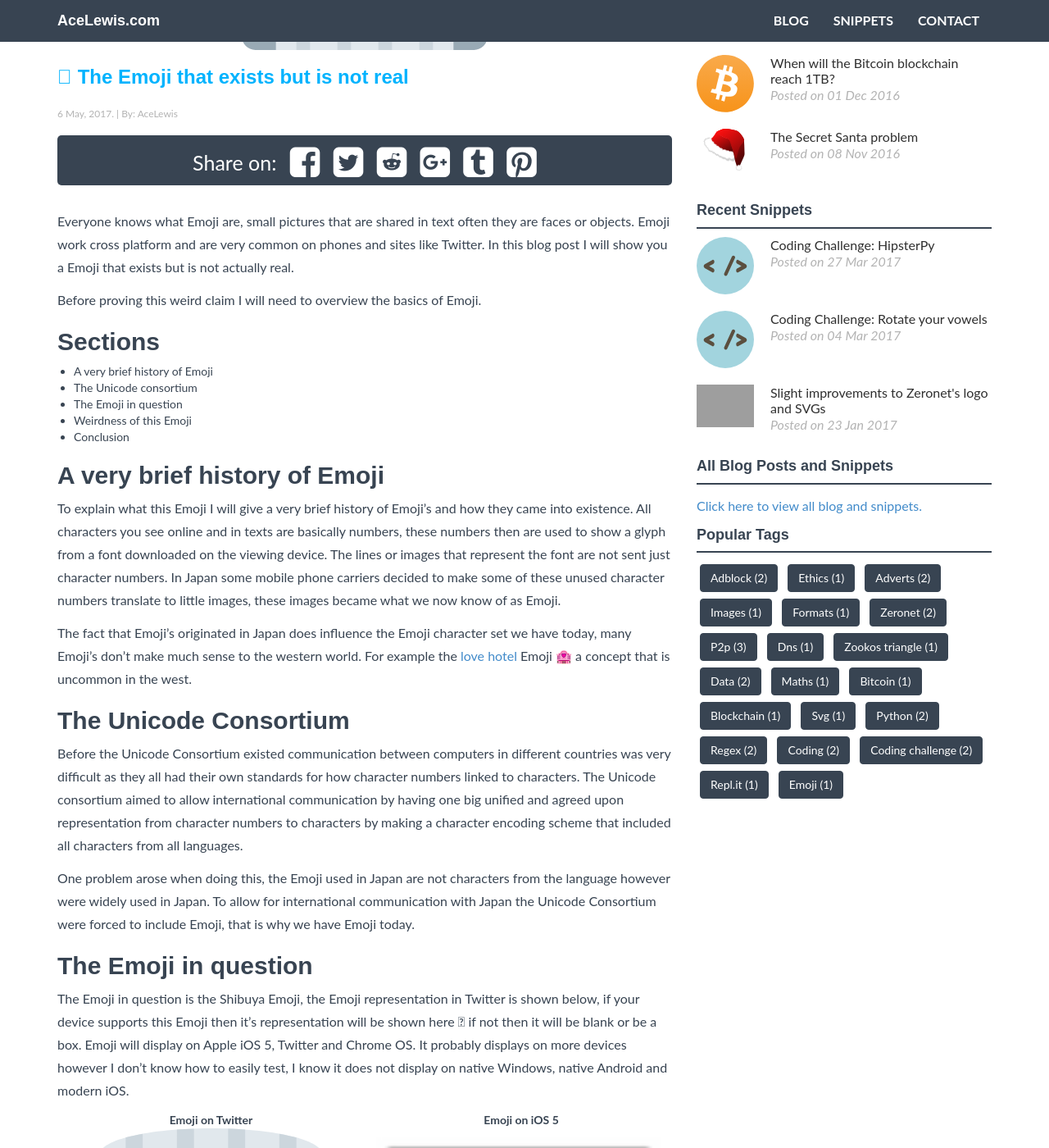
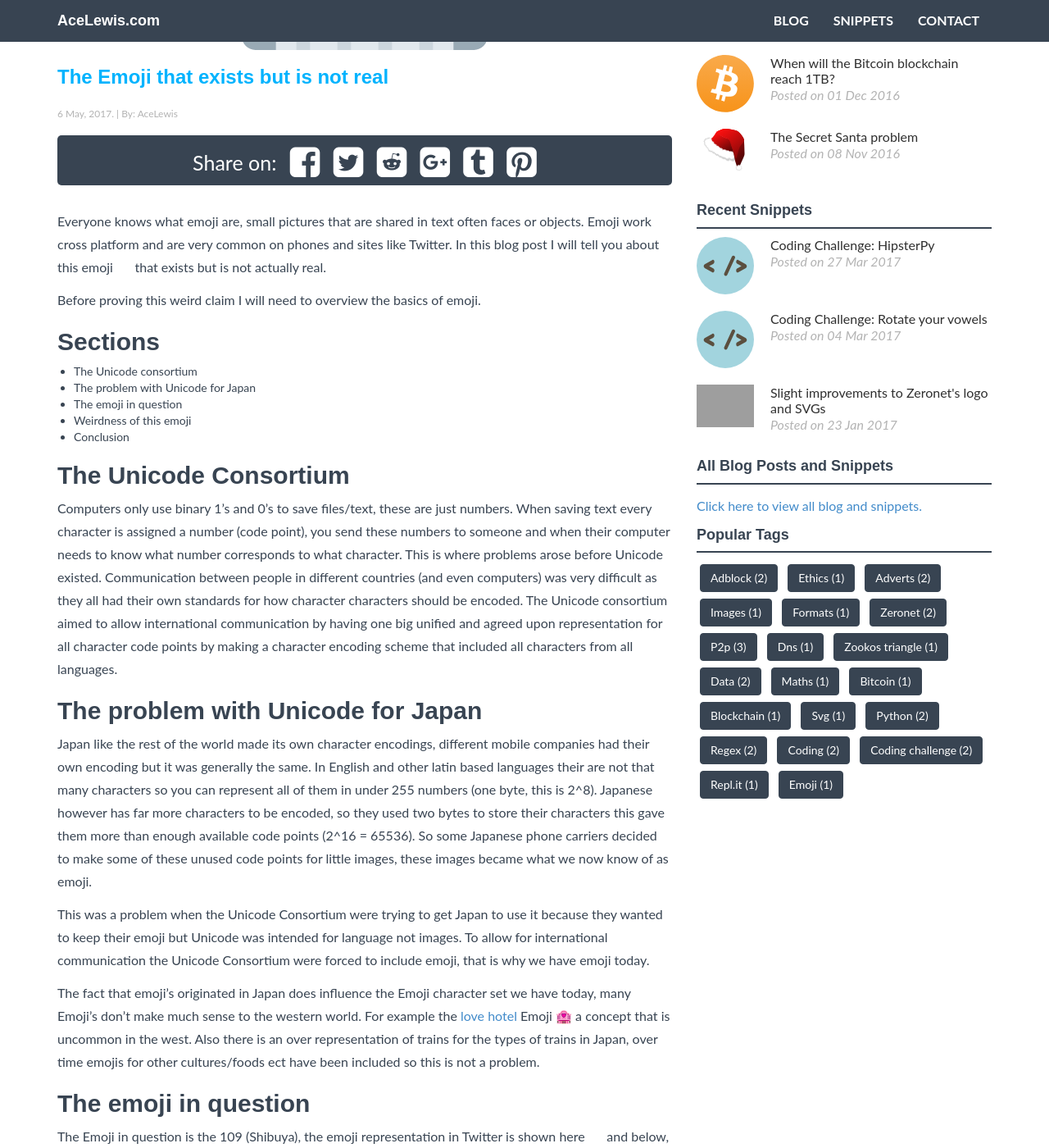
Before and after one commit to AceLewis/AceLewis.github.io, a Jekyll site: the page built from _posts/blog/2017-05-06-the-emoji-that-exists-but-is-not-real.markdown, in a window 1280 px wide and 1400 px high, scrolled down 370 px. Shown: the whole window at 82% size. Built offline with Jekyll 4.4.1, drawn with Linux system fonts in a browser that asks for light colours; nearby versions of some CDN libraries; emoji names are drawn with the system emoji font; comment, search, counter and statistics services are not loaded; some of the changed text lies outside the part shown; grey boxes are pictures that could not be loaded.

Commit message:
update The Emoji that exists but is not real

```diff
--- a/_includes/js.html
+++ b/_includes/js.html
@@ -1,6 +1,7 @@
 <script src="https://ajax.googleapis.com/ajax/libs/jquery/1.11.0/jquery.min.js"></script>
 <script src="{{ "/assets/js/bootstrap.min.js" | prepend: site.baseurl }}"></script>
 <script src="{{ "/assets/js/jquery.isotope.min.js" | prepend: site.baseurl }}"></script>
+
 {% if site.analytics %}
 <script>
   (function(i,s,o,g,r,a,m){i['GoogleAnalyticsObject']=r;i[r]=i[r]||function(){
--- a/_posts/blog/2016-01-03-the-pros-and-cons-of-github.markdown
+++ b/_posts/blog/2016-01-03-the-pros-and-cons-of-github.markdown
@@ -12,7 +12,7 @@
 - Development
 
 img: github-octocat.png
-thumb: github.png
+thumb: github.svg
 ---
 
 This website will be cooler in the future as I have things planned to post on it but for now these test posts will showcase what the website will look like.
--- a/_posts/blog/2017-05-06-the-emoji-that-exists-but-is-not-real.markdown
+++ b/_posts/blog/2017-05-06-the-emoji-that-exists-but-is-not-real.markdown
@@ -1,7 +1,7 @@
 ---
 layout: post
-title:  " The Emoji that exists but is not real"
-url-title: " The Emoji that exists but is not real"
+title:  "The Emoji that exists but is not real"
+url-title: "The Emoji that exists but is not real"
 date:   2017-05-06 20:00:00
 author:
 published: true
@@ -16,33 +16,35 @@
 thumb: emoji-that-does-not-exist.svg
 ---
 
-Everyone knows what Emoji are, small pictures that are shared in text often they are faces or objects. Emoji work cross platform and are very common on phones and sites like Twitter. In this blog post I will show you a Emoji that exists but is not actually real.
+Everyone knows what emoji are, small pictures that are shared in text often faces or objects. Emoji work cross platform and are very common on phones and sites like Twitter. In this blog post I will tell you about this emoji <i class="twa twa-shibuya"></i> that exists but is not actually real.
 
 <!--more-->
 
-Before proving this weird claim I will need to overview the basics of Emoji.
+Before proving this weird claim I will need to overview the basics of emoji.
 
 ## Sections
 
- * A very brief history of Emoji
  * The Unicode consortium
- * The Emoji in question
- * Weirdness of this Emoji
+ * The problem with Unicode for Japan
+ * The emoji in question
+ * Weirdness of this emoji
  * Conclusion
 
-## A very brief history of Emoji
-To explain what this Emoji I will give a very brief history of Emoji's and how they came into existence. All characters you see online and in texts are basically numbers, these numbers then are used to show a glyph from a font downloaded on the viewing device. The lines or images that represent the font are not sent just character numbers. In Japan some mobile phone carriers decided to make some of these unused character numbers translate to little images, these images became what we now know of as Emoji.
+## The Unicode Consortium
+Computers only use binary 1's and 0's to save files/text, these are just numbers. When saving text every character is assigned a number (code point), you send these numbers to someone and when their computer needs to know what number corresponds to what character. This is where problems arose before Unicode existed. Communication between people in different countries (and even computers) was very difficult as they all had their own standards for how character characters should be encoded. The Unicode consortium aimed to allow international communication by having one big unified and agreed upon representation for all character code points by making a character encoding scheme that included all characters from all languages.
 
-The fact that Emoji's originated in Japan does influence the Emoji character set we have today, many Emoji's don't make much sense to the western world. For example the [love hotel](https://en.wikipedia.org/wiki/Love_hotel){:target="_blank"}{{_}} Emoji 🏩 a concept that is uncommon in the west.
 
-## The Unicode Consortium
-Before the Unicode Consortium existed communication between computers in different countries was very difficult as they all had their own standards for how character numbers linked to characters. The Unicode consortium aimed to allow international communication by having one big unified and agreed upon representation from character numbers to characters by making a character encoding scheme that included all characters from all languages.
 
-One problem arose when doing this, the Emoji used in Japan are not characters from the language however were widely used in Japan. To allow for international communication with Japan the Unicode Consortium were forced to include Emoji, that is why we have Emoji today.
+## The problem with Unicode for Japan
+Japan like the rest of the world made its own character encodings, different mobile companies had their own encoding but it was generally the same. In English and other latin based languages their are not that many characters so you can represent all of them in under 255 numbers (one byte, this is 2^8). Japanese however has far more characters to be encoded, so they used two bytes to store their characters this gave them more than enough available code points (2^16 = 65536). So some Japanese phone carriers decided to make some of these unused code points for little images, these images became what we now know of as emoji.
 
-## The Emoji in question
+This was a problem when the Unicode Consortium were trying to get Japan to use it because they wanted to keep their emoji but Unicode was intended for language not images. To allow for international communication the Unicode Consortium were forced to include emoji, that is why we have emoji today.
 
-The Emoji in question is the Shibuya Emoji, the Emoji representation in Twitter is shown below, if your device supports this Emoji then it's representation will be shown here  if not then it will be blank or be a box. Emoji will display on Apple iOS 5, Twitter and Chrome OS. It probably displays on more devices however I don't know how to easily test, I know it does not display on native Windows, native Android and modern iOS.
+The fact that emoji's originated in Japan does influence the Emoji character set we have today, many Emoji's don't make much sense to the western world. For example the [love hotel](https://en.wikipedia.org/wiki/Love_hotel){:target="_blank"}{{_}} Emoji 🏩 a concept that is uncommon in the west. Also there is an over representation of trains for the types of trains in Japan, over time emojis for other cultures/foods ect have been included so this is not a problem.
+
+## The emoji in question
+
+The Emoji in question is the 109 (Shibuya), the emoji representation in Twitter is shown here <i class="twa twa-shibuya"></i> and below, if your device natively supports this Emoji then it's representation will be shown here  if not then it will be blank or be a box. This emoji will display on Apple iOS 5, Twitter and Chrome OS. It probably displays on more devices however I don't know how to easily test, I know it does not display on native Windows, native Android and modern iOS.
 
 <div class="title-half">
     <div><b>Emoji on Twitter</b></div>
@@ -50,25 +52,24 @@
 </div>
 
 <div class="container-half">
-  <img alt="Tux lossy PNG eye" src="/assets/img/blog/thumbs/emoji-that-does-not-exist.svg"/>
-  <img alt="Tux lossy JPEG eye" src="/assets/img/blog/emoji-that-does-not-exist/emoji-that-does-not-exist.png"/>
+  <img alt="Shibuya 109 Twitter" src="/assets/img/blog/thumbs/emoji-that-does-not-exist.svg"/>
+  <img alt="Shibuya 109 IOS5" src="/assets/img/blog/emoji-that-does-not-exist/emoji-that-does-not-exist.png"/>
 </div>
 
-Shibuya was included in SoftBank one of the original Emoji sets in Japan (they had multiple ones for different phone carriers) but was not officially included in Unicode. As it was not included in Unicode it is not a real Emoji, as I mentioned a character number should therefore not exist however one does hex E50A or dec 58634 is used for this character. Technically it is a reserved character number but it was used in old versions of iOS and continues to be used on Twitter. So although it is not a real Emoji as it is not in Unicode it does exist as it can be used on some platforms.
+Shibuya 109 was included in SoftBank one of the original emoji sets in Japan but was not officially included in Unicode because 109 is a department store and the Unicode Consortium did not want to include emojis for companies. As it was not included in Unicode it is not a "real emoji", as I mentioned a code point should therefore not exist however one does exit and is used for this character  E50A (hex) or 58634 (dec). Technically it is a reserved character number but it was going to be included in Unicode so was used in old versions of iOS and continues to be used on Twitter. Although it is not a real emoji as it is not in Unicode it does exist as it can be used on some platforms and you are able to use it. Other original emojis failed to make be official however they are nowhere to be found.
 
+## Weirdness of this emoji
 
-## Weirdness of this Emoji
+So this emoji acts a bit weird.
 
-So this Emoji acts a bit weird, first off.
+A slightly weird thing I noticed was on the same version of Windows and using the same version of Telegram Desktop I can see the Emoji on one PC but not on the other, there must be other factors too but I can't easily find any.
 
-A slightly weird thing I noticed was on the same version of Windows and using the same version of Telegram Desktop I can see the Emoji on one but not on the other, there must be other factors too but I can't easily find any.
+Many search engines don't allow you to search for it, Bing, Yahoo, DuckDuckGo, Yandex and many other search engines just fail for the emoji, this makes sense as it is not a "real" emoji. DuckDuckGo however displays a weird behaviour, it shows an answer at the top as it usually does for emoji's but will not display any other results [(Search result here)](https://duckduckgo.com/?q=){:target="_blank"}{{_}}. Google does allow you to search for it and as expected other than a few sites that list Emoji all the other uses seem to be on Japanese sites. SearchX and Ask.com also are able to search for this emoji.
 
-Most search engines don't allow you to search for it, Bing, Yahoo, DuckDuckGo, Yandex and many other search engines just fail for the Emoji, this makes sense as it is not a real character. DuckDuckGo however has a weird behaviour that it displays an answer at the top as it usually does for Emoji's but will not display any results [(Search result here)](https://duckduckgo.com/?q=){:target="_blank"}{{_}}. Google does allow you to search for it and as expected other than a few sites that list Emoji all the other uses seem to be on Japanese sites.
-
-The weirdest behaviour of this Emoji is when you search for it on Twitter, Twitter officially supports this Emoji and it is used in many tweets for example [one I made here](https://twitter.com/_AceLewis/status/861003749917163520){:target="_blank"}{{_}}. However when you search for the Emoji Twitter fails and returns no results. Twitter is the place where this Emoji should return something but it simply fails to do so, in the search result it shows the Emoji too.
+The weirdest behaviour of this emoji is when you search for it on Twitter, Twitter officially supports this Emoji and it is used in many tweets for example [one I made here](https://twitter.com/_AceLewis/status/861003749917163520){:target="_blank"}{{_}}. However when you search for the emoji Twitter fails and returns no results. Twitter is a place where this emoji should return something but it simply fails to do so, in the search result it shows the emoji too.
 
 ![Emoji Search](/assets/img/blog/emoji-that-does-not-exist/twitter-search-fail.png){: .center-image }
 
 ## Conclusion
 
-This Emoji used to exist on Japanese phones, when Unicode was created it included the Emoji's from Japanese phones. This Emoji was excluded but does exist in some form and is supported by Twitter. It is not a real Emoji but it does exist as an Emoji, and finally the Emoji has weird behaviour even on Twitter.
+This 109 emoji used to exist on Japanese phones, when Unicode was created it included the emoji from Japanese phones. This emoji was excluded but does exist in some form and is supported by some websites e.g. Twitter. It is not a real emoji but it does exist as an emoji, and finally the Emoji has weird behaviour even on Twitter a platform you would expect to support it.
```
Also changed, not shown: assets/img/blog/thumbs/github.svg (added).
